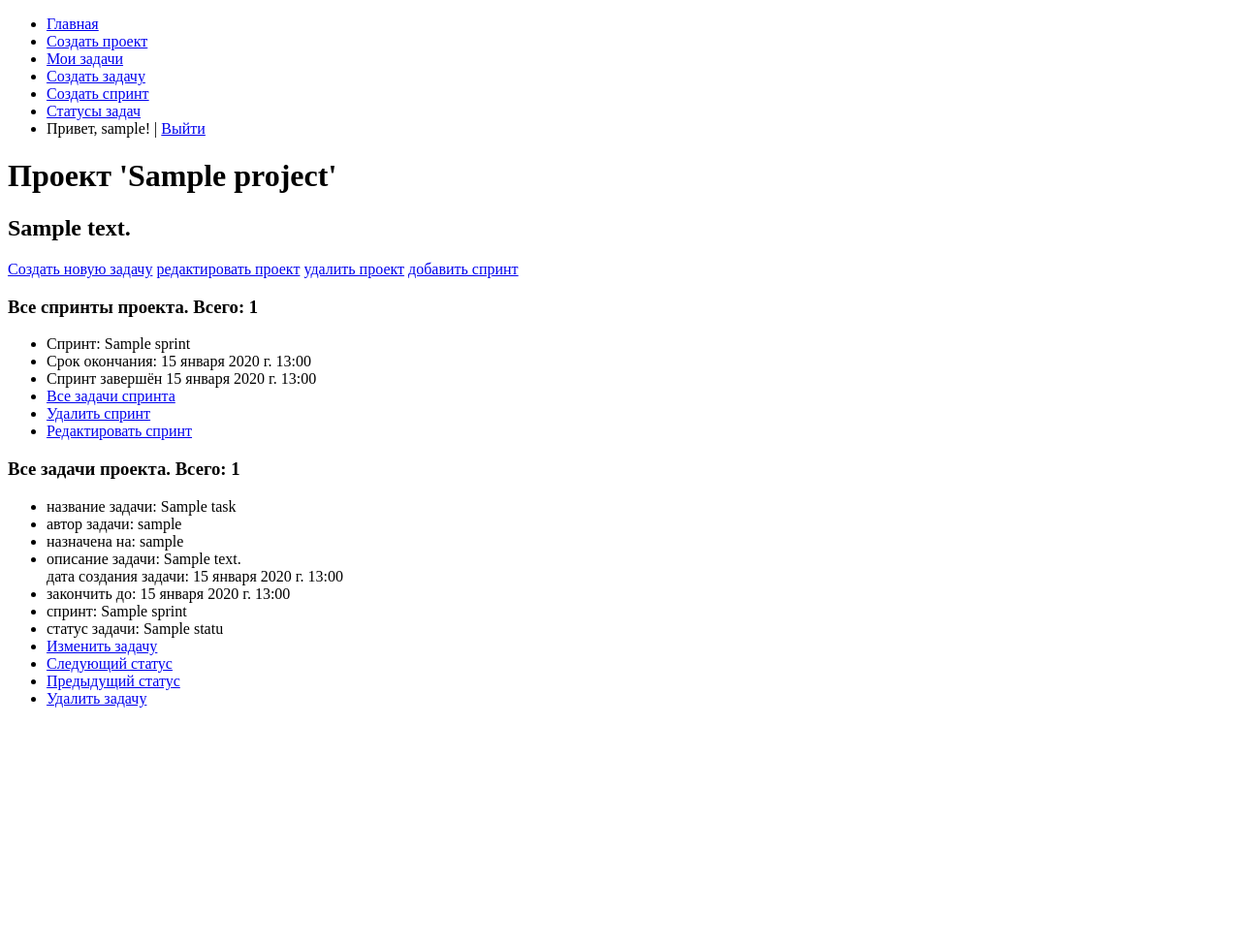
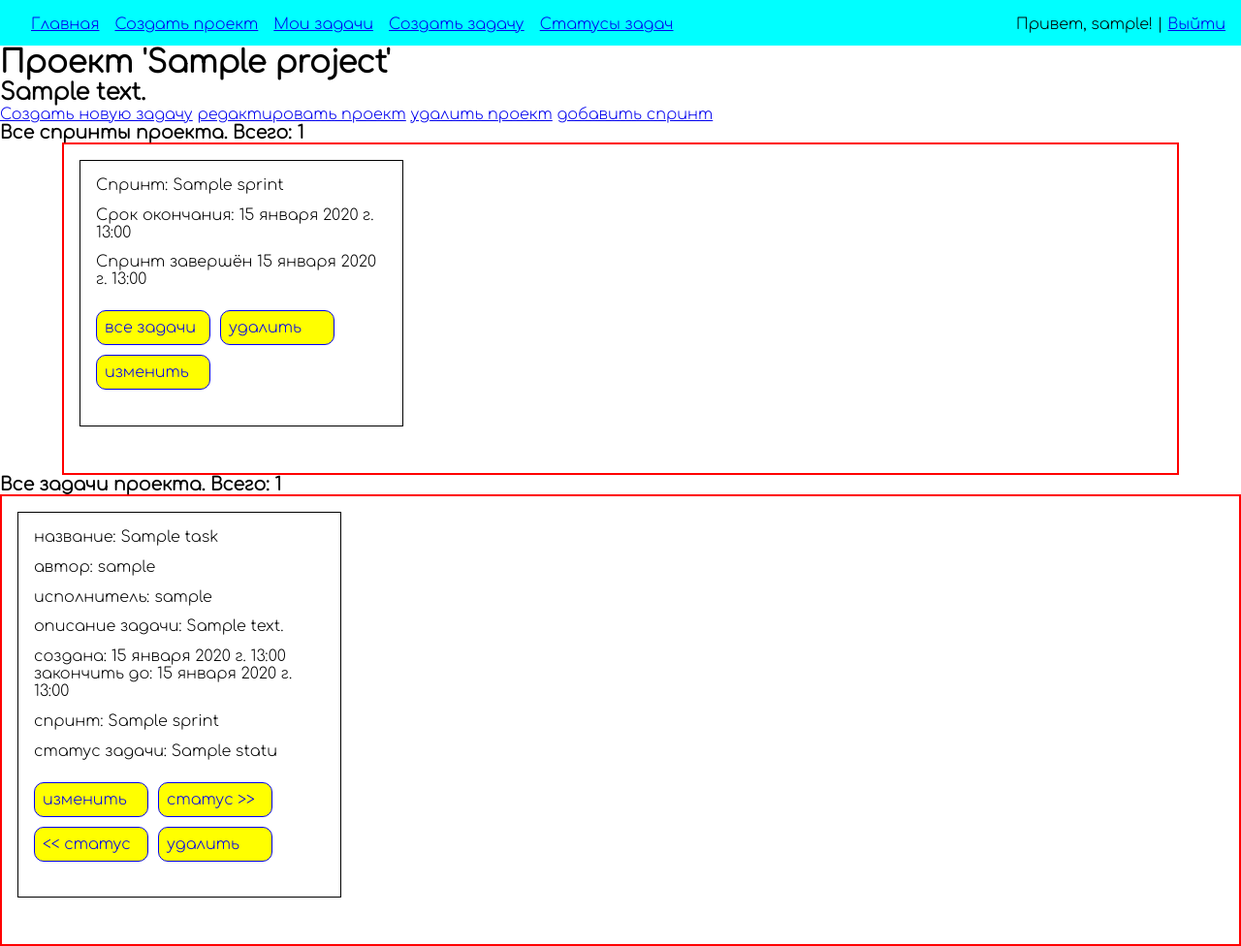
Before and after one commit to gigaden/final_task_zira_like_jira_dz_rostelekom, a Django app: page /project/1/ in a window 1280 px wide. Shown: the whole page at 97% size. Before the commit the page ends 730 px from the top, so only its background shows below. Run offline with Django 4.2, Linux system fonts and the light colour scheme; a user stored in the database is signed in; tables that the repository leaves empty hold one stand-in row (values such as "Sample post"); parts of the project's set-up code (start-up, migrations or seed data) failed here and were passed over.

Commit message:
some css and made autoinsert current project when created new sprint

```diff
--- a/zira/zira/settings.py
+++ b/zira/zira/settings.py
@@ -41,6 +41,7 @@ INSTALLED_APPS = [
     "ziralist.apps.ZiralistConfig",
     "rest_framework",
     "django_filters",
+    'django_dbml',
 ]
 
 MIDDLEWARE = [
--- a/zira/ziralist/static/css/base.css
+++ b/zira/ziralist/static/css/base.css
@@ -0,0 +1,115 @@
+@import url('https://fonts.googleapis.com/css2?family=Comfortaa:wght@300&family=Roboto:wght@100&display=swap');
+* {
+    padding: 0px;
+    margin: 0px;
+
+}
+
+body {
+    font-family: "Comfortaa", "Arial", sans-serif;
+
+}
+.navbar-container {
+    display: flex;
+    justify-content: space-between;
+    flex-direction: row;
+    list-style-type: none;
+    background-color: aqua;
+
+}
+.navbar {
+    display:flex;
+    justify-content:left
+    flex-direction: row;
+    flex-wrap: wrap;
+    list-style-type: none;
+    padding-left: 2em;
+    padding-top: 1em;
+    }
+.navbar li {
+    padding-right: 1em;
+}
+.ul-auth li {
+    list-style-type: none;
+}
+
+.main-project-container {
+    border: 2px solid red;
+    padding-top: 1em;
+    display: flex;
+    flex-direction: row;
+    flex-wrap: wrap;
+    justify-content: left;
+}
+
+.project {
+    padding: 1em;
+    margin-left: auto;
+    margin-right: auto;
+    list-style-type: none;
+    border: 1px solid black;
+    width: auto;
+    max-width: 380px;
+    margin-bottom: 2em;
+
+}
+li {
+    margin-bottom: 0.8em;
+}
+
+.libutton {
+    margin-bottom: 1.3em;
+    display: flex;
+    flex-direction: row;
+    flex-wrap: wrap;
+}
+.button {
+    margin-right: 10px;
+    margin-top: 10px;
+    border: 1px solid blue;
+    border-radius: 10px;
+    padding: 0.5em;
+    width: 100px;
+    text-decoration: none;
+    background-color: yellow;
+}
+.button:hover {
+    background-color: aqua;
+}
+
+
+.main-task-container {
+    border: 2px solid red;
+    padding: 1em;
+    display: flex;
+    flex-direction: row;
+    flex-wrap: wrap;
+    justify-content: left;
+}
+.main-task-container ul {
+    border: 1px solid black;
+    list-style-type: none;
+    padding: 1em;
+    margin-right: 2em;
+    margin-bottom: 2em;
+    width: 300px;
+}
+
+.sprints-container {
+    margin-left: 5%;
+    margin-right: 5%;
+    border: 2px solid red;
+    padding: 1em;
+    display: flex;
+    flex-direction: row;
+    flex-wrap: wrap;
+    justify-content: left;
+}
+.sprints-container ul {
+    border: 1px solid black;
+    list-style-type: none;
+    padding: 1em;
+    margin-right: 2em;
+    margin-bottom: 2em;
+    width: 300px;
+}
--- a/zira/ziralist/templates/ziralist/includes/navbar.html
+++ b/zira/ziralist/templates/ziralist/includes/navbar.html
@@ -1,3 +1,4 @@
+<div class="navbar-container">
 <ul class="navbar">
   <li>
     <a class="update-button" href="{% url 'index'%}">Главная</a>
@@ -11,21 +12,24 @@
   <li>
     <a href="{% url 'task_create' %}">Создать задачу</a>
   </li>
-  <li>
-    <a href="{% url 'sprint_create' %}">Создать спринт</a>
-  </li>
+
   <li>
     <a href="{% url 'status' %}">Статусы задач</a>
   </li>
+  </ul>
+  <ul class="navbar">
   <li>
     Привет, {{ user.username }}! | <a class="update-button" href="{% url 'logout' %}">Выйти</a>
   </li>
+  </ul>
   {% else %}
+  <ul class="navbar">
   <li>
     <a class="update-button" href="{% url 'register' %}">Регистрация</a> |
   </li>
   <li>
     <a class="update-button" href="{% url 'login' %}">Войти</a>
   </li>
+  </ul>
   {% endif %}
-</ul>
+</div>
--- a/zira/ziralist/templates/ziralist/project.html
+++ b/zira/ziralist/templates/ziralist/project.html
@@ -6,10 +6,11 @@
     <a href="{% url 'task_create' %}">Создать новую задачу</a>
     <a href="{% url 'project_update' project.pk %}">редактировать проект</a>
     <a href="{% url 'project_delete' project.pk %}">удалить проект</a>
-    <a href="{% url 'sprint_create' %}">добавить спринт</a>
+    <a href="{% url 'sprint_create' projpk=project.pk %}">добавить спринт</a>
 
 {% if sprints %}
 <h3>Все спринты проекта. Всего: {{ sprints|length }}</h3>
+<div class="sprints-container">
 {% for sprint in sprints %}
     <ul>
         <li>Спринт: {{ sprint.name }}</li>
@@ -19,29 +20,32 @@
         {% else %}
         <li>Спринт завершён {{ sprint.complete_date }}</li>
         {% endif %}
-        <li><a href="/sprint/{{ sprint.pk }}">Все задачи спринта</a></li>
-        <li><a href="/sprint_delete/{{ sprint.pk }}">Удалить спринт</a></li>
-        <li><a href="{% url 'sprint_update' sprint.pk %}">Редактировать спринт</a></li>
+        <li class="libutton">
+            <a class="button" href="/sprint/{{ sprint.pk }}">все задачи</a>
+            <a class="button" href="/sprint_delete/{{ sprint.pk }}">удалить</a>
+            <a class="button" href="{% url 'sprint_update' sprint.pk %}">изменить</a>
+        </li>
     </ul>
 {% endfor %}
+</div>
 {% else %}
 <h3>Все спринты проекта</h3>
-<p>не создано ни одного спринта. <a href="{% url 'sprint_create' %}">Добавить?</a></p>
+<p>не создано ни одного спринта. <a href="{% url 'sprint_create' projpk=project.pk %}">Добавить?</a></p>
 {% endif %}
-<div class="main-task-container">
 {% if tasks %}
 <h3>Все задачи проекта. Всего: {{ tasks|length }}</h3>
+<div class="main-task-container">
 {% for task in tasks %}
 <ul>
-    <li>название задачи: {{ task.name }}</li>
-    <li>автор задачи: {{ task.author }}</li>
+    <li>название: {{ task.name }}</li>
+    <li>автор: {{ task.author }}</li>
     {% if task.worker == None %}
     <li>исполнитель не назначен</li>
     {% else %}
-    <li>назначена на: {{ task.worker }}</li>
+    <li>исполнитель: {{ task.worker }}</li>
     {% endif %}
     <li>описание задачи: {{ task.description }}</li>
-    <l>дата создания задачи: {{ task.create_date }}</l>
+    <l>создана: {{ task.create_date }}</l>
     {% if task.finish_date == None %}
     <li>закончить до: дата не определена</li>
     {% else %}
@@ -53,15 +57,17 @@
     <li>спринт: {{ task.spr }}</li>
     {% endif %}
     <li>статус задачи: {{ task.stat }}</li>
-    <li><a href="/update_task/{{ task.pk }}">Изменить задачу</a></li>
-    <li><a href="/move_task_forward/{{ task.pk }}">Следующий статус</a></li>
-    <li><a href="/move_task_back/{{ task.pk }}">Предыдущий статус</a></li>
-    <li><a href="{% url 'task_delete' task.pk%}">Удалить задачу</a></li>
+    <li class="libutton">
+        <a class="button" href="/update_task/{{ task.pk }}">изменить</a>
+        <a class="button" href="/move_task_forward/{{ task.pk }}">статус >></a>
+        <a class="button" href="/move_task_back/{{ task.pk }}"><< статус</a>
+        <a class="button" href="{% url 'task_delete' task.pk%}">удалить</a>
+    </li>
 </ul>
 {% endfor %}
+</div>
 {% else %}
 <h3>Все задачи проекта:</h3>
 <p>не создано ни одной задачи в проекте. <a href="{% url 'task_create' %}">Добавить?</a></p>
 {% endif %}
-</div>
 {% endblock content %}
--- a/zira/ziralist/urls.py
+++ b/zira/ziralist/urls.py
@@ -42,7 +42,7 @@ urlpatterns = [
     path("move_task_forward/<int:pk>/", move_task_forward, name="move_task_forward"),
     path("move_task_back/<int:pk>/", move_task_back, name="move_task_back"),
     path("sprint/<int:pk>/", sprint_task_view, name="sprint"),
-    path("sprint_create/", SprintCreateView.as_view(), name="sprint_create"),
+    path("sprint_create/<projpk>", SprintCreateView.as_view(), name="sprint_create"),
     path("sprint_delete/<int:pk>/", SprintDeleteView.as_view(), name="sprint_delete"),
     path("sprint_update/<int:pk>/", SprintUpdateView.as_view(), name="sprint_update"),
     path("update_task/<int:pk>/", TaskUpdateView.as_view(), name="task_update"),
--- a/zira/ziralist/views.py
+++ b/zira/ziralist/views.py
@@ -187,19 +187,28 @@ class SprintCreateView(CreateView):
     model = Sprint
     template_name = "ziralist/sprint_create.html"
     success_url = "/"
-    login_url = reverse_lazy("index")
 
     def form_valid(self, form):
         form.instance.author = self.request.user
-        return super().form_valid(form)
+        form.instance.proj = Project.objects.get(pk=self.kwargs['projpk'])
+        super().form_valid(form)
+        return HttpResponseRedirect(
+            reverse_lazy("project", args=[form.instance.proj.pk])
+        )
 
 
 # удаляем спринт
 class SprintDeleteView(DeleteView):
     model = Sprint
-    success_url = "/"
     template_name = "ziralist/sprint_delete.html"
     context_object_name = "sprint"
+    success_url = "/"
+
+    def form_valid(self, form):
+        super().form_valid(form)
+        return HttpResponseRedirect(
+            reverse_lazy("project", args=[self.object.proj.pk])
+        )
 
 
 # редактируем спринт
```
Also changed, not shown: zira/ziralist/forms.py (+7 -1 lines), zira/ziralist/templates/ziralist/index.html (+9 -10 lines).
